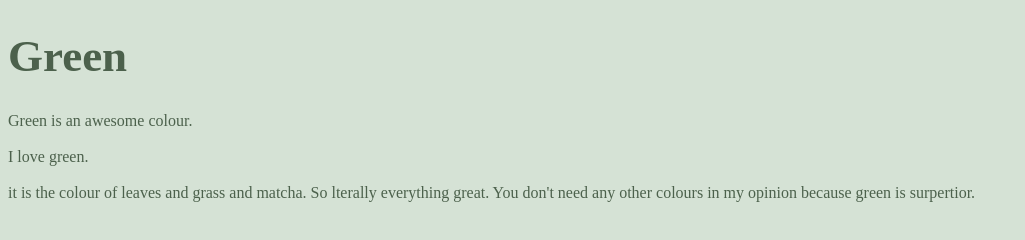
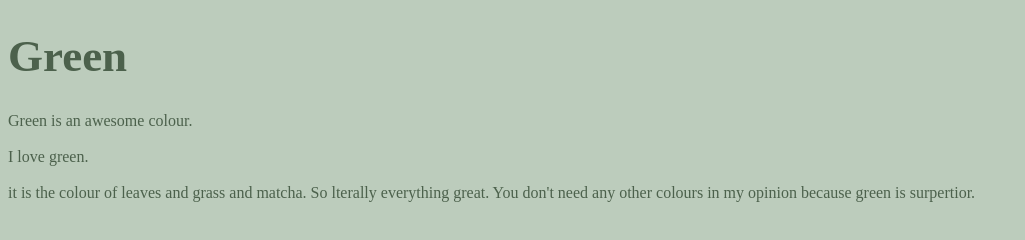
Before and after one commit to tzheng-7/first-website, a plain HTML site: page index.html in a window 1280 px wide. Shown: the whole page, without its empty margins (0-1025 px from the left). Drawn offline with Linux system fonts and the light colour scheme.

Commit message:
Update styles.css

```diff
--- a/styles.css
+++ b/styles.css
@@ -1,5 +1,5 @@
 html,body {
-    background-color: rgb(213, 226, 213);
+    background-color: rgb(188, 204, 188);
     color: rgb(76, 97, 76);
 }
 
```
